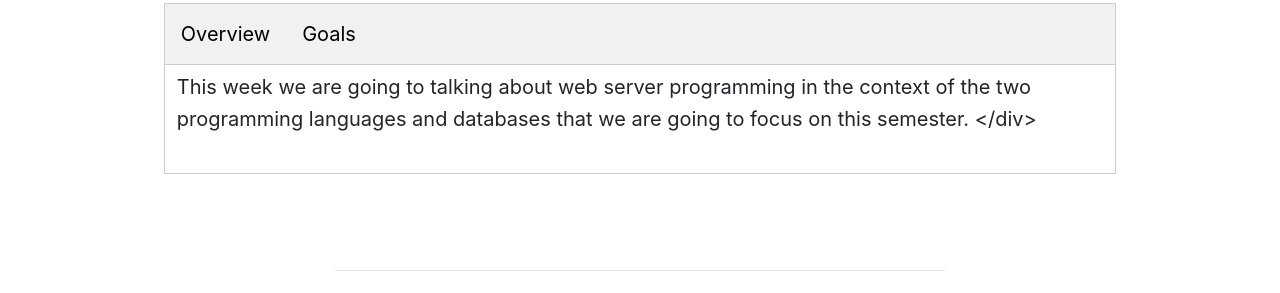
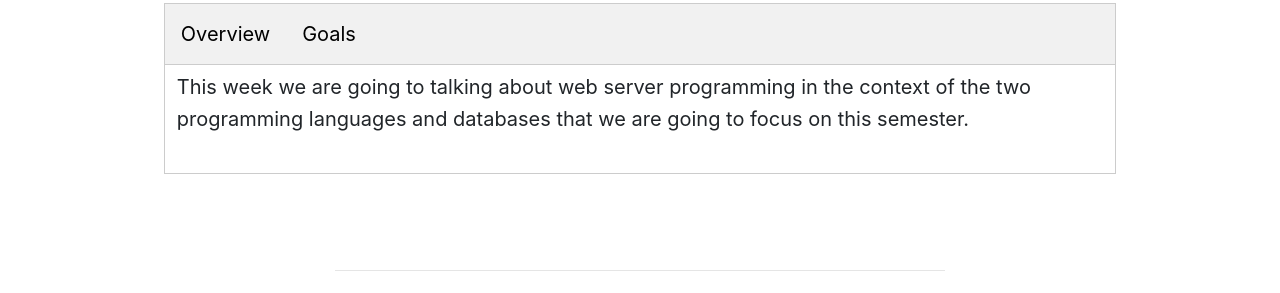
Before and after one commit to Montana-Media-Arts/461_WebServer-Fall2020, a Jekyll site: the page built from modules/week-2/_posts/2017-01-01-overview.md, in a window 1280 px wide. Shown: the part 578-871 px from the top of the page. Built offline with Jekyll 4.4.1, drawn with Linux system fonts in a browser that asks for light colours; nearby versions of some CDN libraries.

```diff
--- a/modules/week-2/_posts/2017-01-01-overview.md
+++ b/modules/week-2/_posts/2017-01-01-overview.md
@@ -12,7 +12,7 @@ module: 2
 </div>
 
 <div id="Overview" class="tabcontent active" style="display:block">
-<p>This week we are going to talking about web server programming in the context of the two programming languages and databases that we are going to focus on this semester.
+<p>This week we are going to talking about web server programming in the context of the two programming languages and databases that we are going to focus on this semester.</p>
 </div>
 
 <div id="Goals" class="tabcontent">
```
